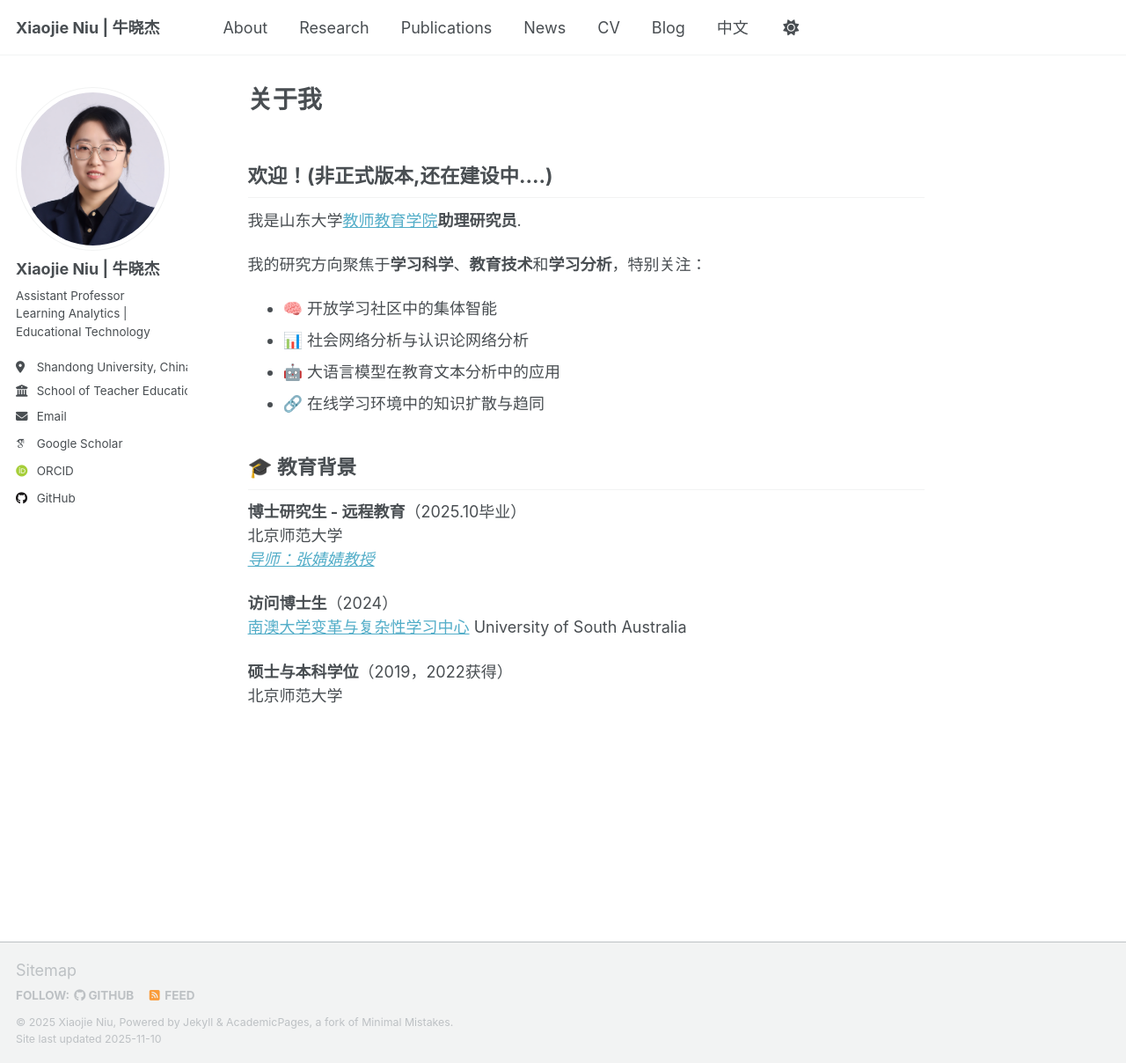
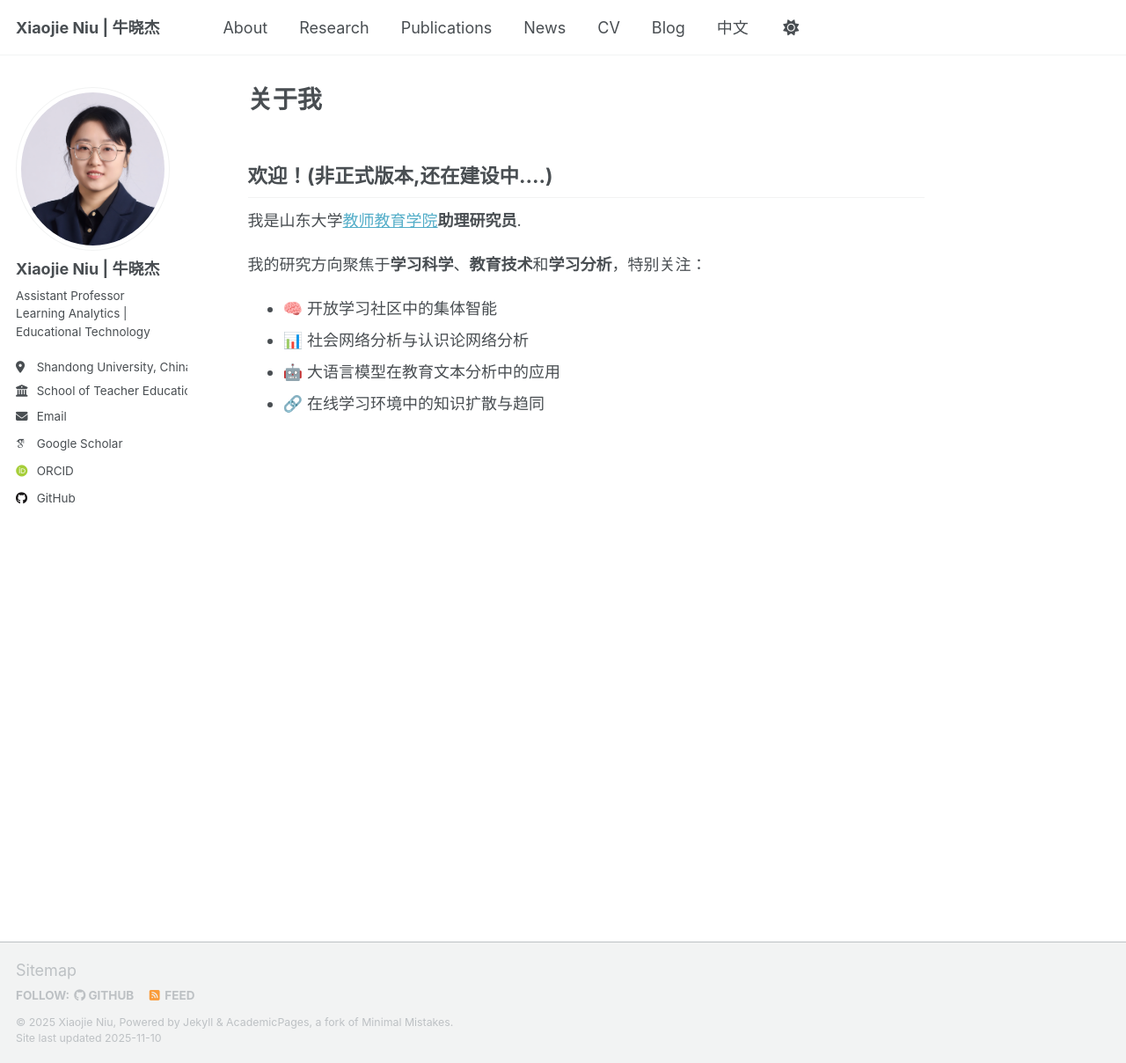
Before and after one commit to Xiaojie-Niu/xiaojie.github.io, a Jekyll site: the page built from _pages/about-zh.md, in a window 1280 px wide and 1208 px high. Shown: the whole window at 88% size. Built offline with Jekyll 4.4.1, drawn with Linux system fonts in a browser that asks for light colours; some web fonts are replaced; a script that is not in the unit is left out.

Commit message:
Update about-zh.md

```diff
--- a/_pages/about-zh.md
+++ b/_pages/about-zh.md
@@ -15,17 +15,3 @@ author_profile: true
 - 📊 社会网络分析与认识论网络分析
 - 🤖 大语言模型在教育文本分析中的应用
 - 🔗 在线学习环境中的知识扩散与趋同
-
-
-## 🎓 教育背景
-
-**博士研究生 - 远程教育**（2025.10毕业）
-北京师范大学
-*[导师：张婧婧教授](https://fe.bnu.edu.cn/pc/cms1info/resume/51/84)*
-
-**访问博士生**（2024）
-[南澳大学变革与复杂性学习中心](https://unisa.edu.au/research/c3l/)
-University of South Australia
-
-**硕士与本科学位**（2019，2022获得）
-北京师范大学
```
